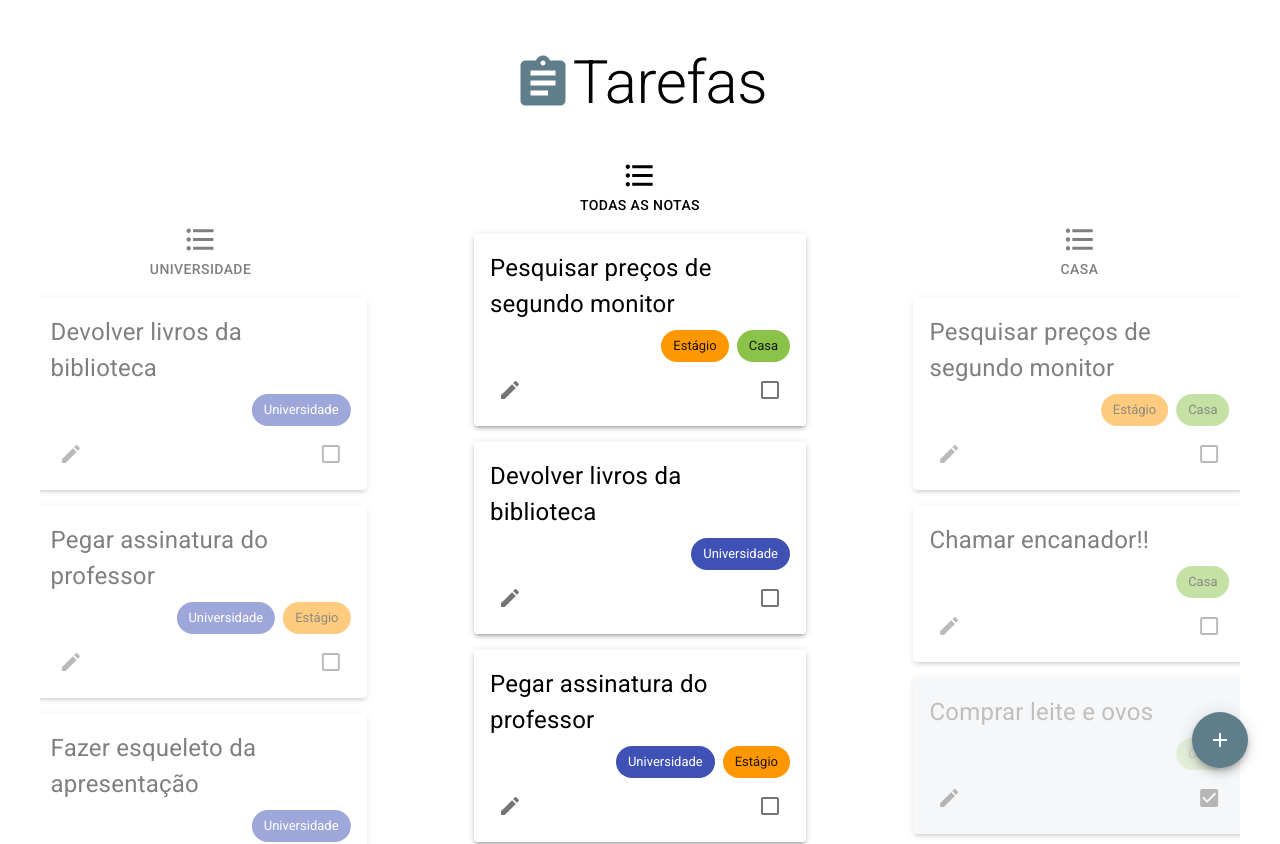
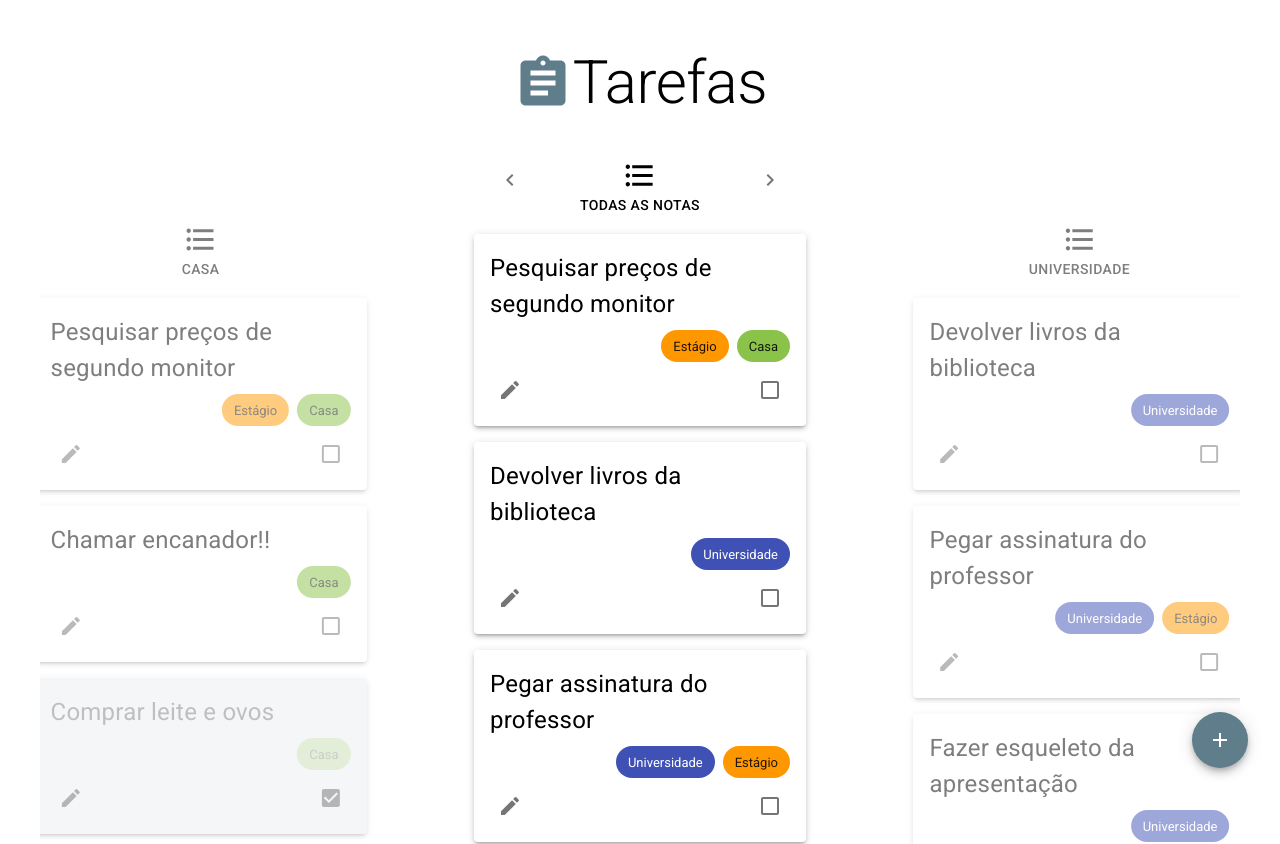
Before and after one commit to jpdurigan/task-app, a React (Create React App) app: page / in a window 1280 px wide. Shown: the top 844 px of the page. Built offline with nearby package versions, Linux system fonts and the light colour scheme.

Commit message:
add navigation

```diff
--- a/src/App.tsx
+++ b/src/App.tsx
@@ -4,7 +4,6 @@ import { ThemeApp } from "./components/Theme";
 import { exampleData, exampleTags, Tag, Task } from "./components/Model";
 import { HeaderApp } from "./components/HeaderApp";
 import { TaskDialogHandler } from "./components/task/TaskDialog";
-import { Container } from "@mui/material";
 import { Box } from "@mui/system";
 import { Database } from "./components/Database";
 import { SpeedDialApp } from "./components/SpeedDialApp";
@@ -31,27 +30,7 @@ const App: React.FC = () => {
 		<ThemeApp>
 			<Box className="App">
 				<HeaderApp />
-				<Container
-					sx={{
-						display: "flex",
-						overflow: "auto",
-						justifyContent: "center",
-						alignItems: "start",
-						gap: "4em",
-					}}
-				>
-					<TaskDisplay
-						database={appDatabase}
-						tagId={0}
-						sx={{ transform: "translate(-10%, 64px)", opacity: 0.5 }}
-					/>
-					<TaskDisplay database={appDatabase} />
-					<TaskDisplay
-						database={appDatabase}
-						tagId={2}
-						sx={{ transform: "translate(10%, 64px)", opacity: 0.5 }}
-					/>
-				</Container>
+				<TaskDisplay database={appDatabase} />
 				<TaskDialogHandler database={appDatabase} />
 				<TagDialogHandler database={appDatabase} />
 				<SpeedDialApp database={appDatabase} />
--- a/src/components/Database.tsx
+++ b/src/components/Database.tsx
@@ -101,6 +101,10 @@ export class Database {
 		return this.tags.find((tag) => tag.id === id) as Tag;
 	};
 
+	getAllTags = (): number[] => this.tags.map((tag) => tag.id);
+
+	getTagsForDisplay = ():(number | undefined)[] => [undefined, ...this.getAllTags()];
+
 	getCloneTag = (id: number): Tag => {
 		return { ...this.getTag(id) } as Tag;
 	};
--- a/src/components/task/TaskDisplay.tsx
+++ b/src/components/task/TaskDisplay.tsx
@@ -1,46 +1,78 @@
-import { FormatListBulleted } from "@mui/icons-material";
-import { Box, SxProps, Typography } from "@mui/material";
+import { ChevronLeft, ChevronRight } from "@mui/icons-material";
+import { Container, IconButton } from "@mui/material";
+import { Box } from "@mui/system";
+import { useState } from "react";
 import { Database } from "../Database";
-import { Task } from "../Model";
-import { TaskBox } from "./TaskBox";
+import { TaskList } from "./TaskList";
+
+const sxMain = { transform: "", opacity: 1 };
+const sxPrev = { transform: "translate(-10%, 64px)", opacity: 0.5 };
+const sxProx = { transform: "translate(+10%, 64px)", opacity: 0.5 };
 
 interface TaskDisplayProps {
 	database: Database;
-	tagId?: number;
-	sx?: SxProps;
 }
 
-export const TaskDisplay: React.FC<TaskDisplayProps> = ({
-	database,
-	tagId,
-	sx,
-}) => {
-    const tasks: Task[] = tagId === undefined ? database.sortTasks() : database.getTasksByTag(tagId);
-    const displayName: string = tagId === undefined ? "Todas as notas" : database.getTag(tagId).label;
+export const TaskDisplay: React.FC<TaskDisplayProps> = ({ database }) => {
+	const [index, setIndex] = useState<number>(0);
+
+	const wrapIndex = (idx: number, arr: any[]): number =>
+		((idx % arr.length) + arr.length) % arr.length;
+
+	const getProx = (): number =>
+		wrapIndex(index + 1, database.getTagsForDisplay());
+	const getPrev = (): number =>
+		wrapIndex(index - 1, database.getTagsForDisplay());
+
+	const moveToProx = () => setIndex(getProx());
+	const moveToPrev = () => setIndex(getPrev());
 
 	return (
-		<Box sx={{ minWidth: 300, ...sx }}>
+		<Container
+			sx={{
+				display: "flex",
+				overflow: "clip",
+				justifyContent: "center",
+				alignItems: "start",
+				gap: "4em",
+			}}
+		>
 			<Box
-				display="flex"
-				flexDirection="column"
-				alignItems="center"
-				justifyContent="center"
+				sx={{
+					minWidth: 300,
+					minHeight: 60,
+					position: "absolute",
+					top: "150px",
+					left: "50%",
+					transform: "translate(-50%, 0%)",
+
+					display: "flex",
+					alignItems: "center",
+					justifyContent: "space-between",
+				}}
 			>
-				<FormatListBulleted fontSize="large" />
-				<Typography variant="button">{displayName}</Typography>
+				<IconButton onClick={moveToPrev}>
+					<ChevronLeft />
+				</IconButton>
+				<IconButton onClick={moveToProx}>
+					<ChevronRight />
+				</IconButton>
 			</Box>
-			<Box
-				display="flex"
-				flexDirection="column"
-				alignItems="center"
-				justifyContent="center"
-				padding={2}
-				gap={2}
-			>
-				{tasks.map((task) => (
-					<TaskBox task={task} database={database} />
-				))}
-			</Box>
-		</Box>
+			<TaskList
+				database={database}
+				tagId={database.getTagsForDisplay()[getPrev()]}
+				sx={sxPrev}
+			/>
+			<TaskList
+				database={database}
+				tagId={database.getTagsForDisplay()[index]}
+				sx={sxMain}
+			/>
+			<TaskList
+				database={database}
+				tagId={database.getTagsForDisplay()[getProx()]}
+				sx={sxProx}
+			/>
+		</Container>
 	);
 };
--- /dev/null
+++ b/src/components/task/TaskList.tsx
@@ -0,0 +1,45 @@
+import { FormatListBulleted } from "@mui/icons-material";
+import { Box, SxProps, Typography } from "@mui/material";
+import { Database } from "../Database";
+import { Task } from "../Model";
+import { TaskBox } from "./TaskBox";
+
+interface TaskLinkProps {
+	database: Database;
+	tagId?: number;
+	sx?: SxProps;
+}
+
+export const TaskList: React.FC<TaskLinkProps> = ({ database, tagId, sx }) => {
+	const tasks: Task[] =
+		tagId === undefined ? database.sortTasks() : database.getTasksByTag(tagId);
+	const displayName: string =
+		tagId === undefined ? "Todas as notas" : database.getTag(tagId).label;
+
+	return (
+		<Box sx={{ minWidth: 300, ...sx }}>
+			<Box
+				display="flex"
+				flexDirection="column"
+				alignItems="center"
+				justifyContent="center"
+				minHeight="60px"
+			>
+				<FormatListBulleted fontSize="large" />
+				<Typography variant="button">{displayName}</Typography>
+			</Box>
+			<Box
+				display="flex"
+				flexDirection="column"
+				alignItems="center"
+				justifyContent="center"
+				padding={2}
+				gap={2}
+			>
+				{tasks.map((task) => (
+					<TaskBox task={task} database={database} />
+				))}
+			</Box>
+		</Box>
+	);
+};
```
